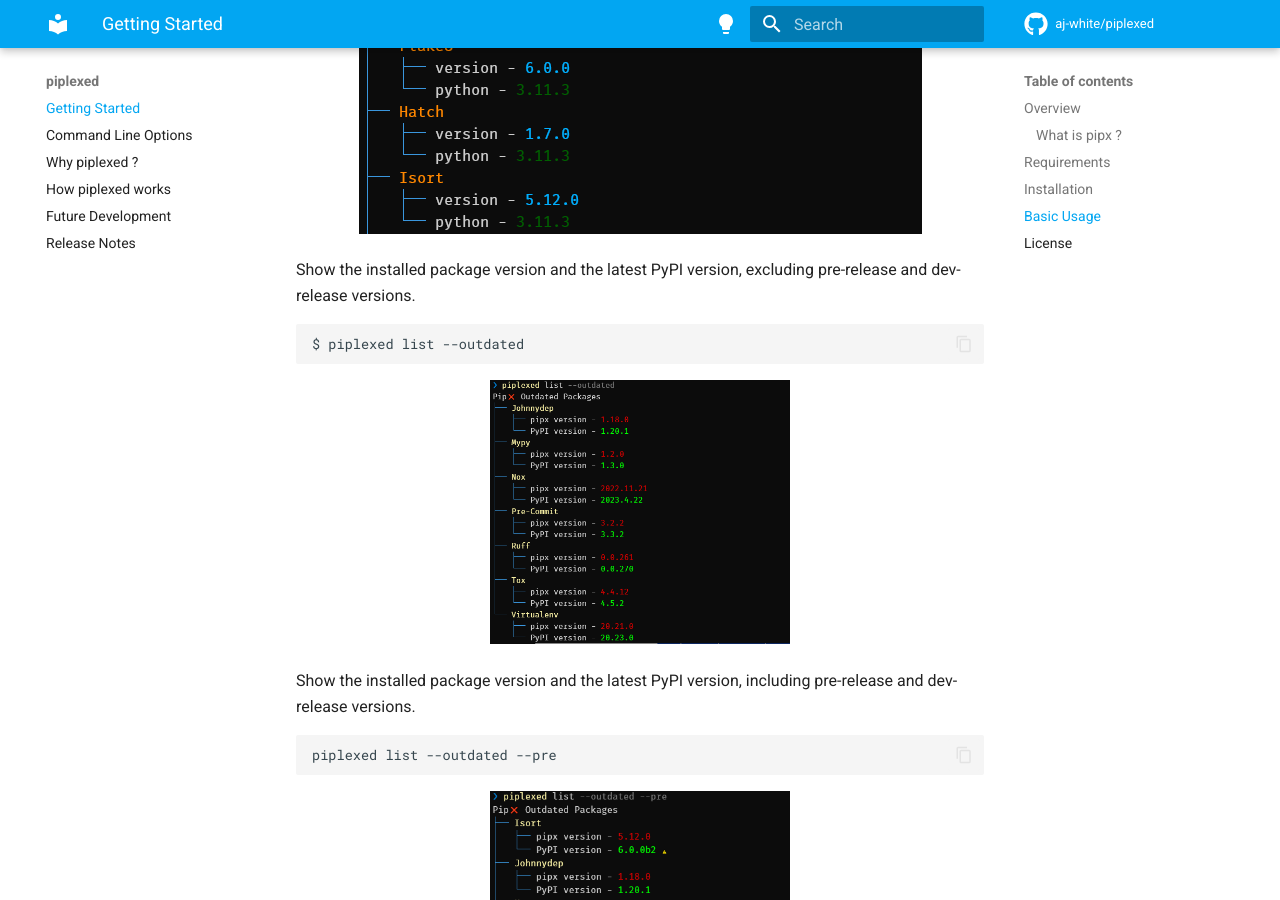
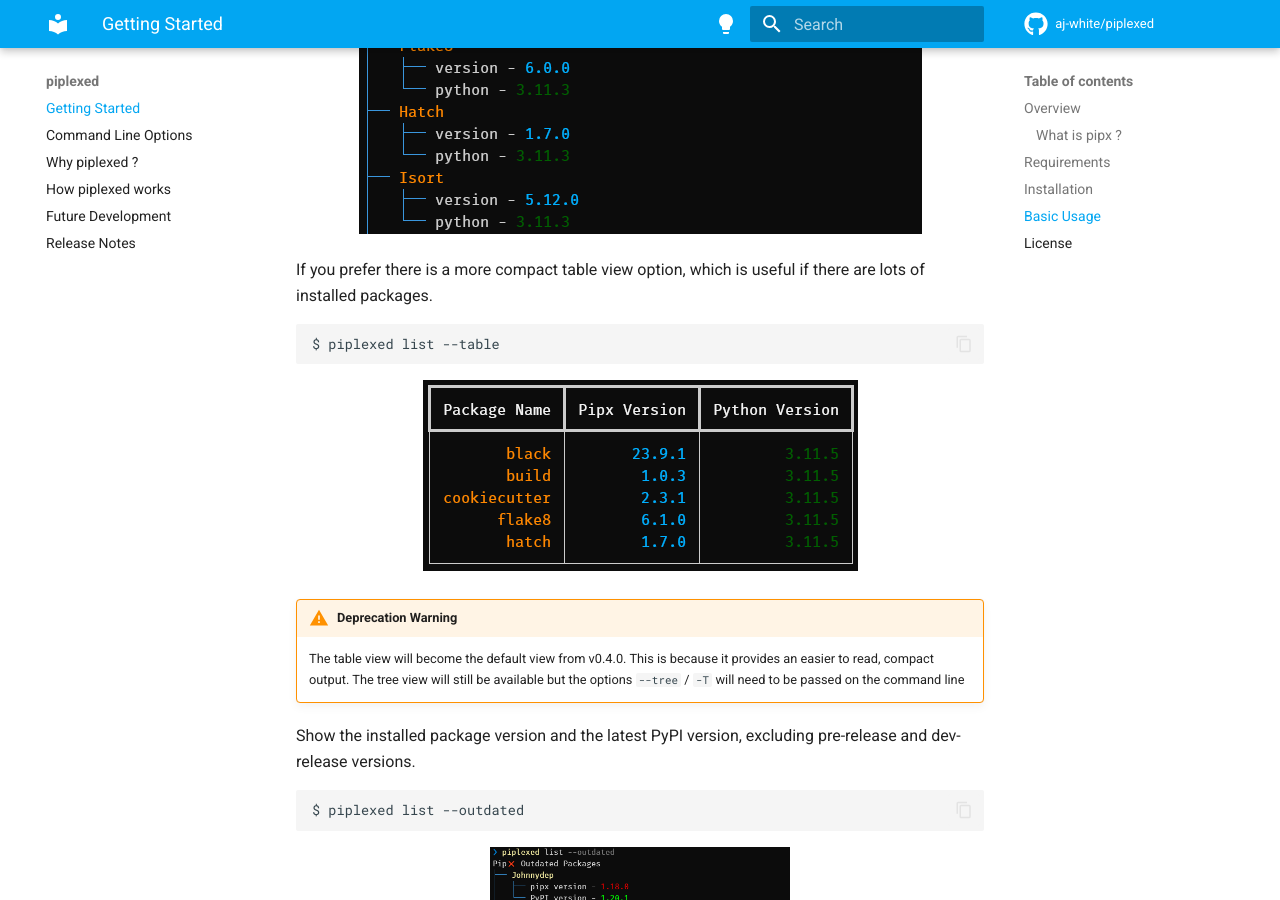
Before and after one commit to aj-white/piplexed, an MkDocs documentation site: the page built from docs/index.md, in a window 1280 px wide and 900 px high, scrolled down 1624 px. Built offline with MkDocs 1.6.1 and Material for MkDocs 9.7.7, drawn with Linux system fonts in a browser that asks for light colours; comment, search, counter and statistics services are not loaded.

Commit message:
📝update docs with table view and deprecation

````diff
--- a/docs/index.md
+++ b/docs/index.md
@@ -58,6 +58,22 @@
 </a>
 </p>
 
+If you prefer there is a more compact table view option, which is useful if there are lots of installed packages.
+```shell
+$ piplexed list --table
+```
+<p align="center">
+<a href="https://github.com/aj-white/piplexed/raw/main/docs/img/piplexed-list-table.PNG">
+<img src="https://github.com/aj-white/piplexed/raw/main/docs/img/piplexed-list-table.PNG"/>
+</a>
+</p>
+
+!!! warning "Deprecation Warning"
+
+    The table view will become the default view from v0.4.0. This is because it provides an easier to read,
+    compact output. The tree view will still be available but the options `--tree` / `-T` will need to be passed
+    on the command line
+
 Show the installed package version and the latest PyPI version, excluding pre-release and dev-release versions.
 ```shell
 $ piplexed list --outdated
````
